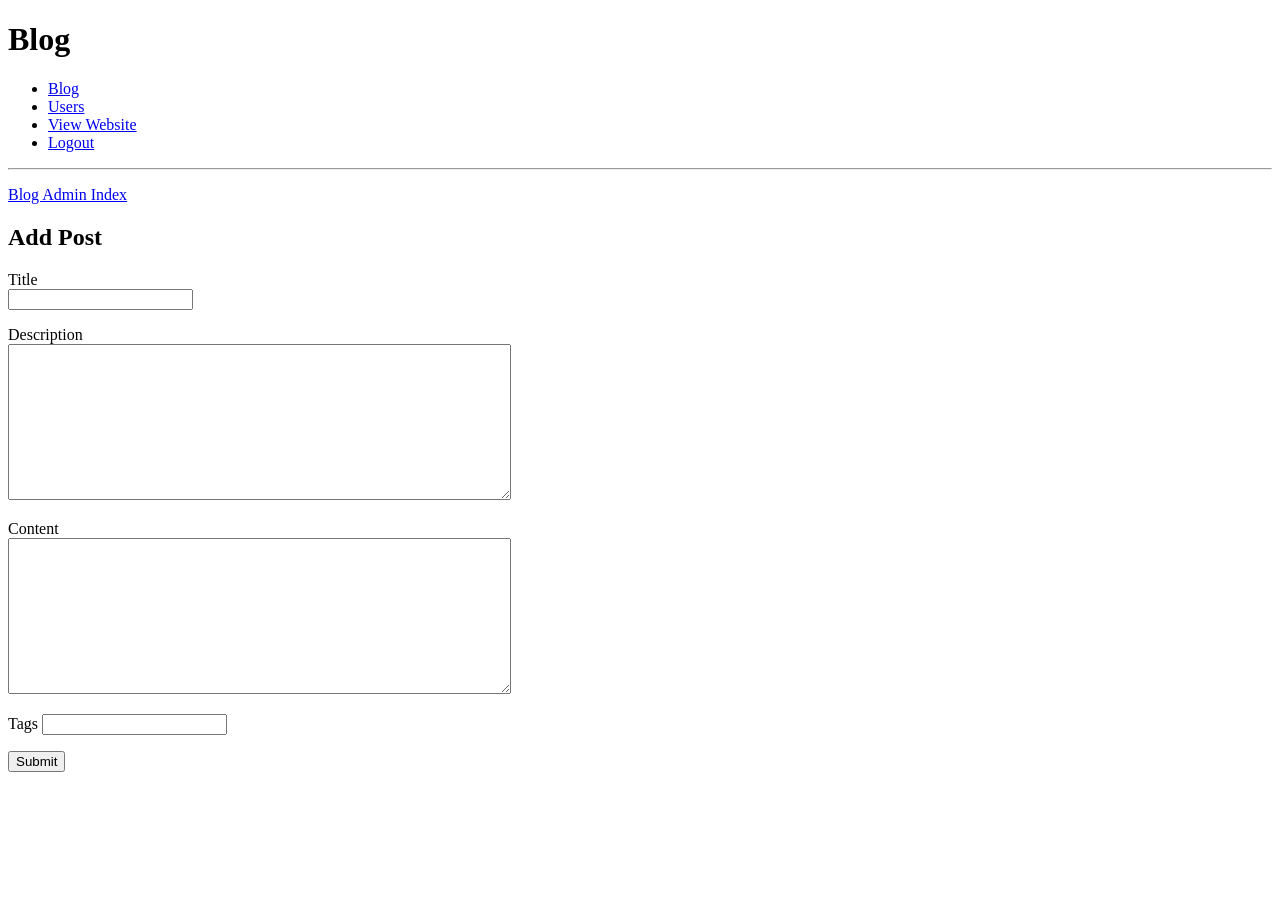
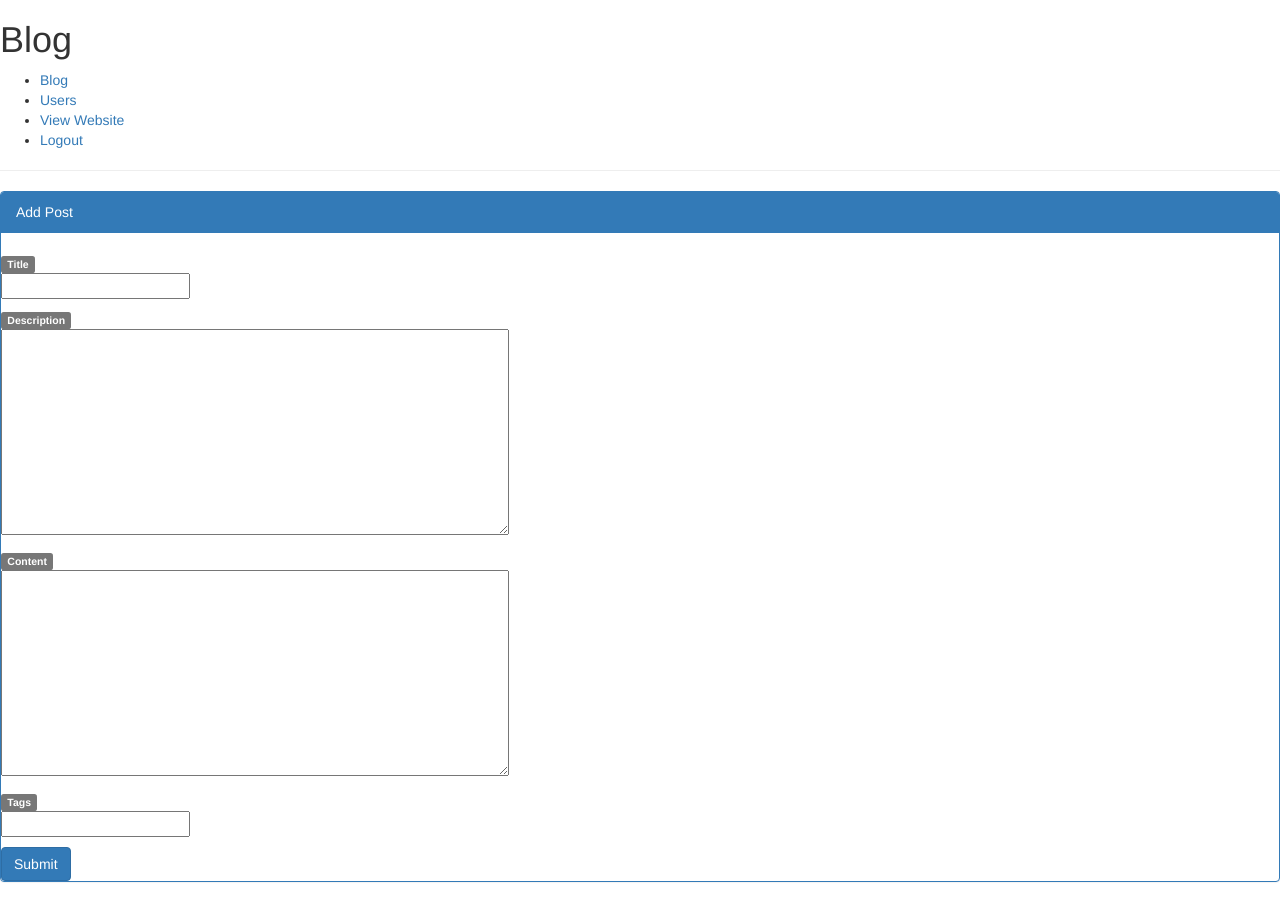
Before and after one commit to optodent/Team-Paris_PHP, a PHP site: page /admin/addpost.php in a window 1280 px wide. Before the commit the page ends 772 px from the top, so only its background shows below. Run offline with PHP 8.4, Linux system fonts and the light colour scheme; a user stored in the database is signed in; some libraries are stand-ins or nearby versions.

Commit message:
modified addpost.php

```diff
--- a/admin/addpost.php
+++ b/admin/addpost.php
@@ -2,13 +2,22 @@
 require_once('../includes/config.php');
 
 //if not logged in redirect to login page
-if(!$user->checkIfLogged()){ header('Location: login.php'); }
+if (!$user->checkIfLogged()) {
+    header('Location: login.php');
+}
 ?>
-<!doctype html>
+<!DOCTYPE html>
 <html lang="en">
 <head>
     <meta charset="utf-8">
+    <meta name="viewport" content="width=device-width, initial-scale=1.0">
     <title>Admin - Add Post</title>
+
+    <!--CSS Style sheet-->
+    <link rel="stylesheet" href="https://maxcdn.bootstrapcdn.com/bootstrap/3.3.1/css/bootstrap.min.css">
+    <link href='styles/abootstrap-responsive.css' rel='stylesheet'>
+    <link href='styles/index.css' type='text/css' rel="stylesheet">
+
     <script src="//tinymce.cachefly.net/4.0/tinymce.min.js"></script>
     <script>
         tinymce.init({
@@ -25,41 +34,44 @@ if(!$user->checkIfLogged()){ header('Location: login.php'); }
 <body>
 
 <div id="wrapper">
+    <div class="content">
 
-	<?php include('menu.php');?>
-	<p><a href="./">Blog Admin Index</a></p>
+        <?php include('menu.php'); ?>
 
-	<h2>Add Post</h2>
+        <div class="right">
+            <div class="panel panel-primary">
+                <div class="panel-heading">Add Post</div>
+                <br/>
 
                 <?php
 
                 //if form has been submitted process it
-	if(isset($_POST['submit'])){
+                if (isset($_POST['submit'])) {
 
-		$_POST = array_map( 'stripslashes', $_POST );
+                    $_POST = array_map('stripslashes', $_POST);
 
                     //collect form data
                     extract($_POST);
 
                     //very basic validation
-		if($post_title ==''){
+                    if ($post_title == '') {
                         $error[] = 'Please enter the title.';
                     }
 
-		if($post_desc ==''){
+                    if ($post_desc == '') {
                         $error[] = 'Please enter the description.';
                     }
 
-		if($post_cont ==''){
+                    if ($post_cont == '') {
                         $error[] = 'Please enter the content.';
                     }
 
-		if(!isset($error)){
+                    if (!isset($error)) {
 
                         try {
 
                             //insert into database
-				$stmt = $dataBase->prepare('INSERT INTO db_posts (post_title,post_desc,post_cont,post_date,post_tags) VALUES (:postTitle, :postDesc, :postCont, :postDate, :postTags)') ;
+                            $stmt = $dataBase->prepare('INSERT INTO db_posts (post_title,post_desc,post_cont,post_date,post_tags) VALUES (:postTitle, :postDesc, :postCont, :postDate, :postTags)');
                             $stmt->execute(array(
                                 ':postTitle' => $post_title,
                                 ':postDesc' => $post_desc,
@@ -72,7 +84,7 @@ if(!$user->checkIfLogged()){ header('Location: login.php'); }
                             header('Location: index.php?action=added');
                             exit;
 
-			} catch(PDOException $e) {
+                        } catch (PDOException $e) {
                             echo $e->getMessage();
                         }
 
@@ -81,27 +93,42 @@ if(!$user->checkIfLogged()){ header('Location: login.php'); }
                 }
 
                 //check for any errors
-	if(isset($error)){
-		foreach($error as $error){
-			echo '<p class="error">'.$error.'</p>';
+                if (isset($error)) {
+                    foreach ($error as $error) {
+                        echo '<div class="alert alert-danger" role="alert">
+					<p class="success">' . $error .
+                            '</p>
+				  </div>';
                     }
                 }
                 ?>
 
-	<form action='' method='post'>
+                <form class='post' method='post'>
 
-		<p><label>Title</label><br />
-		<input type='text' name='post_title' value='<?php if(isset($error)){ echo $_POST['post_title'];}?>'></p>
+                    <span class="label label-default">Title</span><br/>
+                    <input type='text' name='post_title' value='<?php if (isset($error)) {
+                        echo $_POST['post_title'];
+                    } ?>'></p>
 
-		<p><label>Description</label><br />
-		<textarea name='post_desc' cols='60' rows='10'><?php if(isset($error)){ echo $_POST['post_desc'];}?></textarea></p>
+                    <span class="label label-default">Description</span><br/>
+                    <textarea name='post_desc' cols='60' rows='10'><?php if (isset($error)) {
+                            echo $_POST['post_desc'];
+                        } ?></textarea></p>
 
-		<p><label>Content</label><br />
-		<textarea name='post_cont' cols='60' rows='10'><?php if(isset($error)){ echo $_POST['post_cont'];}?></textarea></p>
-        <p><label>Tags</label>
-        <input type="text" name='post_tags' value='<?php if(isset($error)){ echo $_POST['post_tags'];}?>' /></p>
-		<p><input type='submit' name='submit' value='Submit'></p>
+                    <span class="label label-default">Content</span><br/>
+                    <textarea name='post_cont' cols='60' rows='10'><?php if (isset($error)) {
+                            echo $_POST['post_cont'];
+                        } ?></textarea></p>
+
+                    <span class="label label-default">Tags</span><br/>
+                    <input type="text" name='post_tags' value='<?php if (isset($error)) {
+                        echo $_POST['post_tags'];
+                    } ?>'/></p>
+                    <input class="btn btn-primary" type='submit' name='submit' value='Submit'>
 
                 </form>
 
             </div>
+        </div>
+    </div>
+</div>
```
Lines whose indentation alone changed are shown as unchanged.
